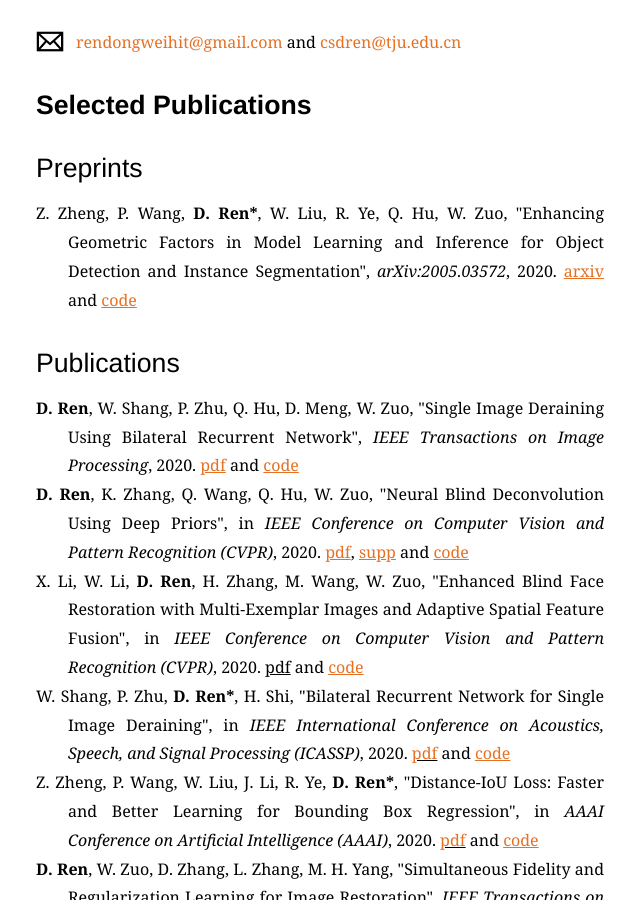
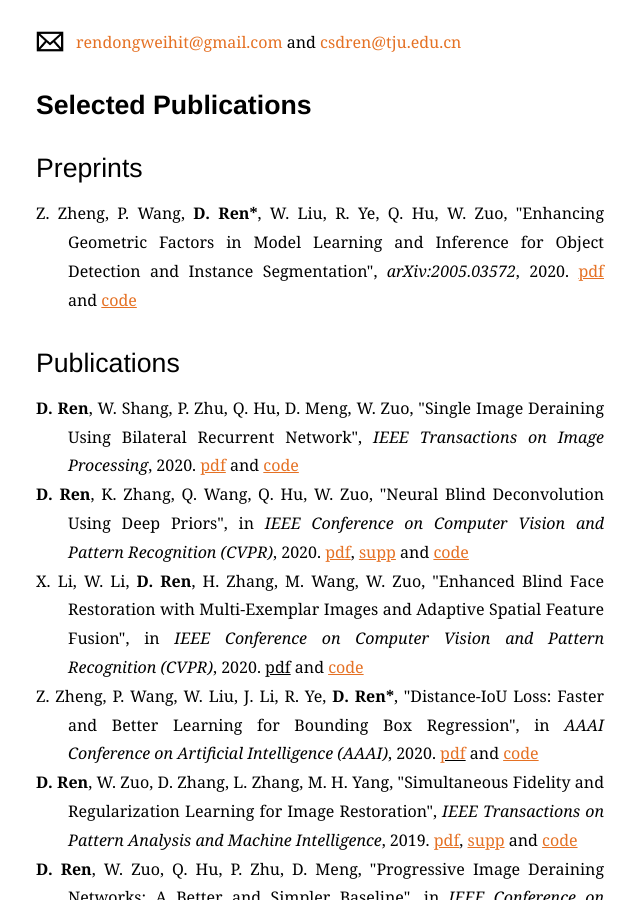
Before and after one commit to csdwren/csdwren.github.io, a Jekyll site: the page built from index.html, in a window 1280 px wide and 900 px high, scrolled down 478 px. Shown: the whole window, without its empty margins (436-1076 px from the left). Built offline with Jekyll 4.4.1, drawn with Linux system fonts in a browser that asks for light colours; some web fonts are replaced.

Commit message:
Update index.html

```diff
--- a/index.html
+++ b/index.html
@@ -21,7 +21,7 @@
 <h4>Preprints</h4>
       <ul class="cv">
         <li>
-          <div align="justify">Z. Zheng, P. Wang, <strong>D. Ren*</strong>, W. Liu, R. Ye, Q. Hu, W. Zuo, &quot;Enhancing Geometric Factors in Model Learning and Inference for Object Detection and Instance Segmentation&quot;</a>,  <em>arXiv:2005.03572</em>, 2020. <a href="http://arxiv.org/abs/2005.03572"><u>arxiv</u></a> and <a href="https://github.com/Zzh-tju/CIoU"><u>code</u></a></div>
+          <div align="justify">Z. Zheng, P. Wang, <strong>D. Ren*</strong>, W. Liu, R. Ye, Q. Hu, W. Zuo, &quot;Enhancing Geometric Factors in Model Learning and Inference for Object Detection and Instance Segmentation&quot;</a>,  <em>arXiv:2005.03572</em>, 2020. <a href="https://www.researchgate.net/publication/341231114_Enhancing_Geometric_Factors_in_Model_Learning_and_Inference_for_Object_Detection_and_Instance_Segmentation"><u>pdf</u></a> and <a href="https://github.com/Zzh-tju/CIoU"><u>code</u></a></div>
 </li>
 
 </ul>
@@ -47,10 +47,10 @@
           <div align="justify">J. Xu, Y. Hou, <strong>D. Ren</strong>, L. Liu, F. Zhu, M. Yu, H. Wang, L. Shao &quot;STAR: A Structure and Texture Aware Retinex Model&quot;, <em>IEEE Transactions on  Image Processing</em>, 2020.
           </div>
 </li>
--->
        <li>
           <div align="justify">W. Shang, P. Zhu, <strong>D. Ren*</strong>, H. Shi, &quot;Bilateral Recurrent Network for Single Image Deraining&quot;</a>,  in <em>IEEE International Conference on Acoustics, Speech, and Signal Processing (ICASSP)</em>, 2020. <u><a href="papers/2020_icassp_BRN.pdf">pdf</a></u> and <a href="https://github.com/shangwei5/BRN"><u>code</u></a></div>
 </li>
+-->
         <li>
           <div align="justify">Z. Zheng, P. Wang, W. Liu, J. Li, R. Ye, <strong>D. Ren*</strong>, &quot;Distance-IoU Loss: Faster and Better Learning for Bounding Box Regression&quot;</a>,  in <em>AAAI Conference on Artificial Intelligence (AAAI)</em>, 2020. <u><a href="https://www.researchgate.net/publication/337386850_Distance-IoU_Loss_Faster_and_Better_Learning_for_Bounding_Box_Regression">pdf</a></u> and <a href="https://github.com/Zzh-tju/DIoU"><u>code</u></a></div>
 </li>
```
